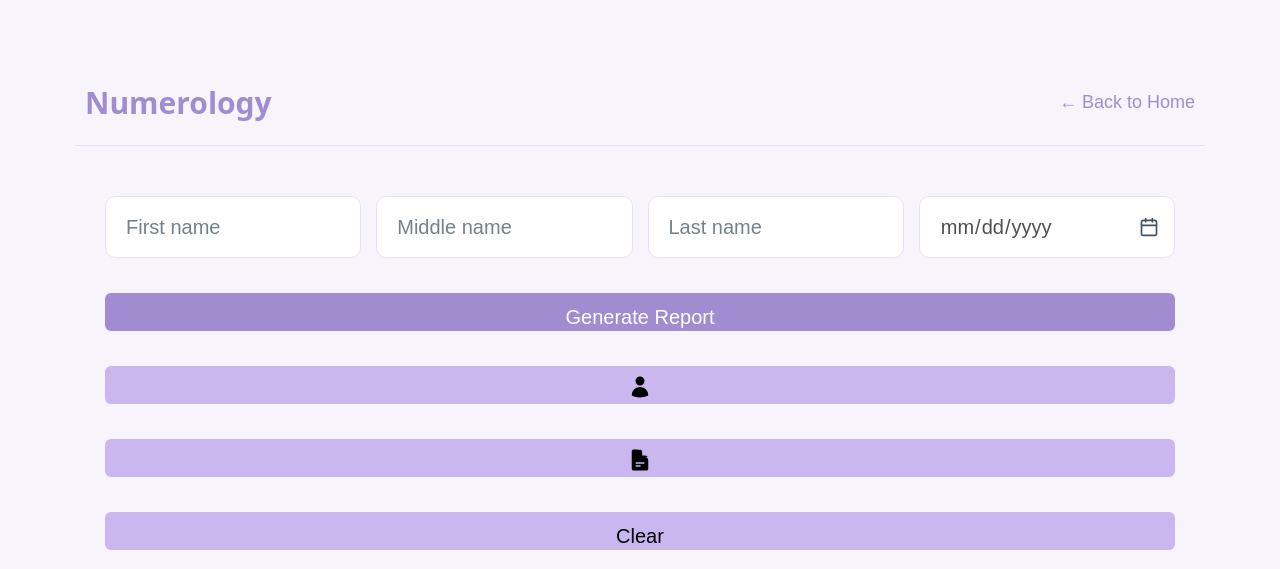
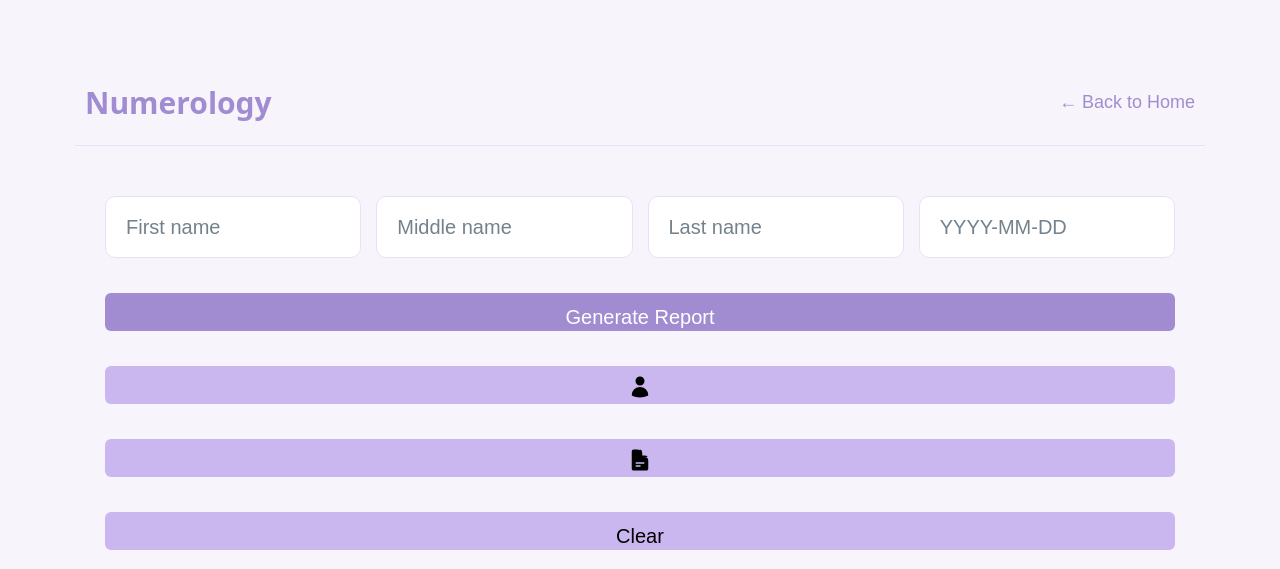
Before and after one commit to theplateofcode/numerology-software, a Flask app: template numerology_app/templates/numerology/home.html in a window 1280 px wide. Shown: the top 569 px of the page. Run offline with Flask 3, Linux system fonts and the light colour scheme; the template is opened without the code that fills it: values that come from a table or form of the project are taken from there, others are empty; data comes from the database, SQL or seed files in the repository; some web fonts are replaced.

Commit message:
Date change numerology home 3

```diff
--- a/numerology_app/templates/numerology/home.html
+++ b/numerology_app/templates/numerology/home.html
@@ -22,7 +22,9 @@ block content %}
     />
 
     <input
-      id="dob" name="dob" type="date"
+      id="dob" name="dob" type="text" placeholder="YYYY-MM-DD"
+      pattern="\d{4}-\d{2}-\d{2}"
+      title="Please enter the date in YYYY-MM-DD format"
       value="{{ session['numerology_input']['dob'] if session.get('numerology_input') else '' }}" required
     />
 
@@ -281,12 +283,11 @@ block content %}
 <script>
   document.addEventListener("DOMContentLoaded", function () {
     const modal = document.getElementById("clientModal");
+    const openBtn = document.getElementById("loadClientBtn");
     // FIX: Query for elements INSIDE the modal
     const closeBtn = modal.querySelector(".modal-close-button");
     const searchInput = modal.querySelector("#clientSearchInput");
-    const clientItems = modal.querySelectorAll(".modal-client-list .client-item");
 
-    const openBtn = document.getElementById("loadClientBtn");
     const clearBtn = document.getElementById("clearFormBtn");
 
     if (openBtn) { openBtn.onclick = () => { modal.style.display = "block"; }; }
@@ -302,7 +303,7 @@ block content %}
         document.getElementById("last_name").value = this.dataset.lname;
 
         // FIX: No reformatting needed. data-dob is YYYY-MM-DD,
-        // which is the exact format input[type=date] requires.
+        // which is the exact format input[type="text"] (with the pattern) needs.
         document.getElementById("dob").value = this.dataset.dob;
 
         modal.style.display = "none";
@@ -311,6 +312,8 @@ block content %}
     });
 
     if (searchInput) {
+      // FIX: Check if clientItems were found before adding listener
+      const clientItems = modal.querySelectorAll(".modal-client-list .client-item");
       searchInput.addEventListener("keyup", function () {
         const filter = searchInput.value.toLowerCase();
         clientItems.forEach((item) => {
```
